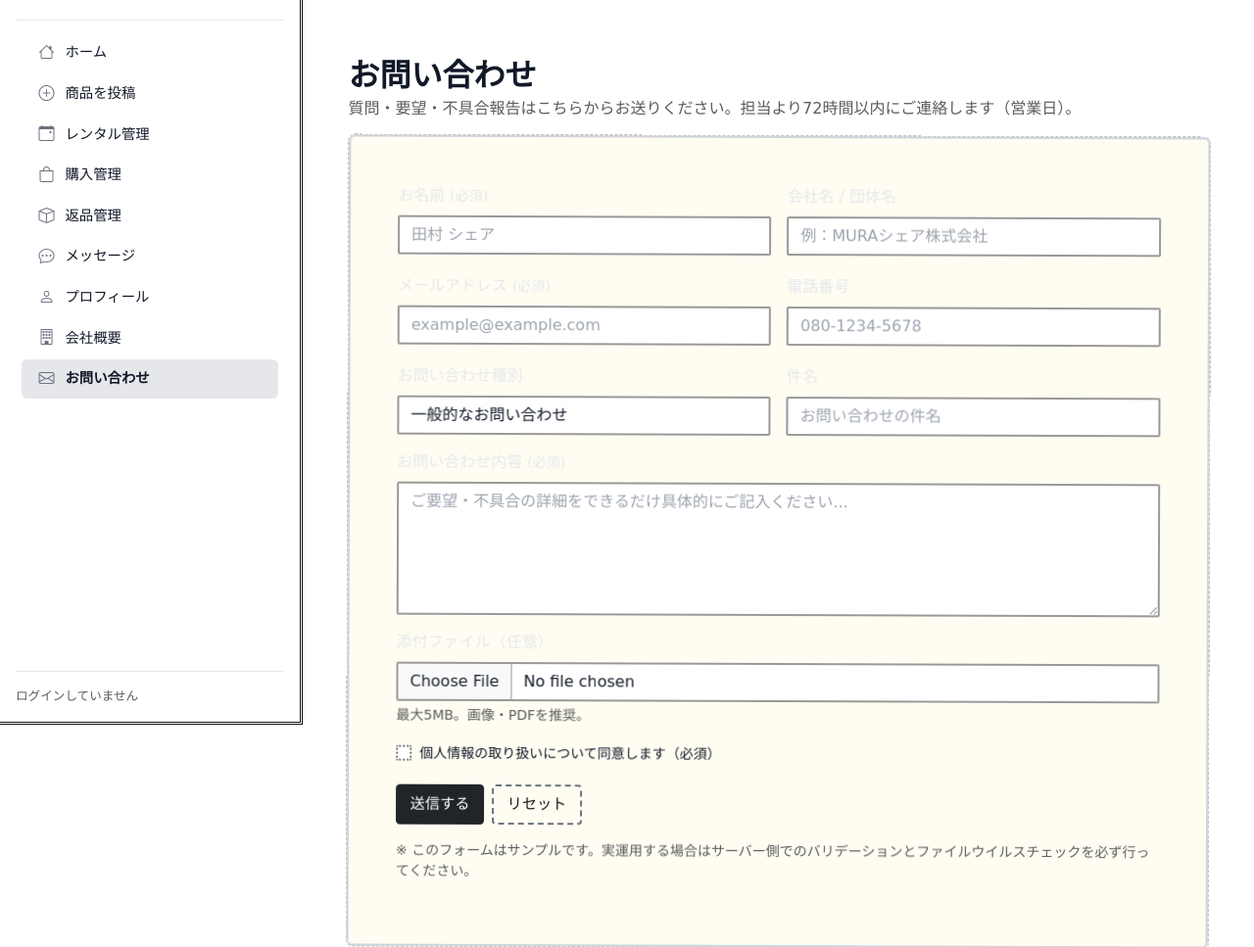
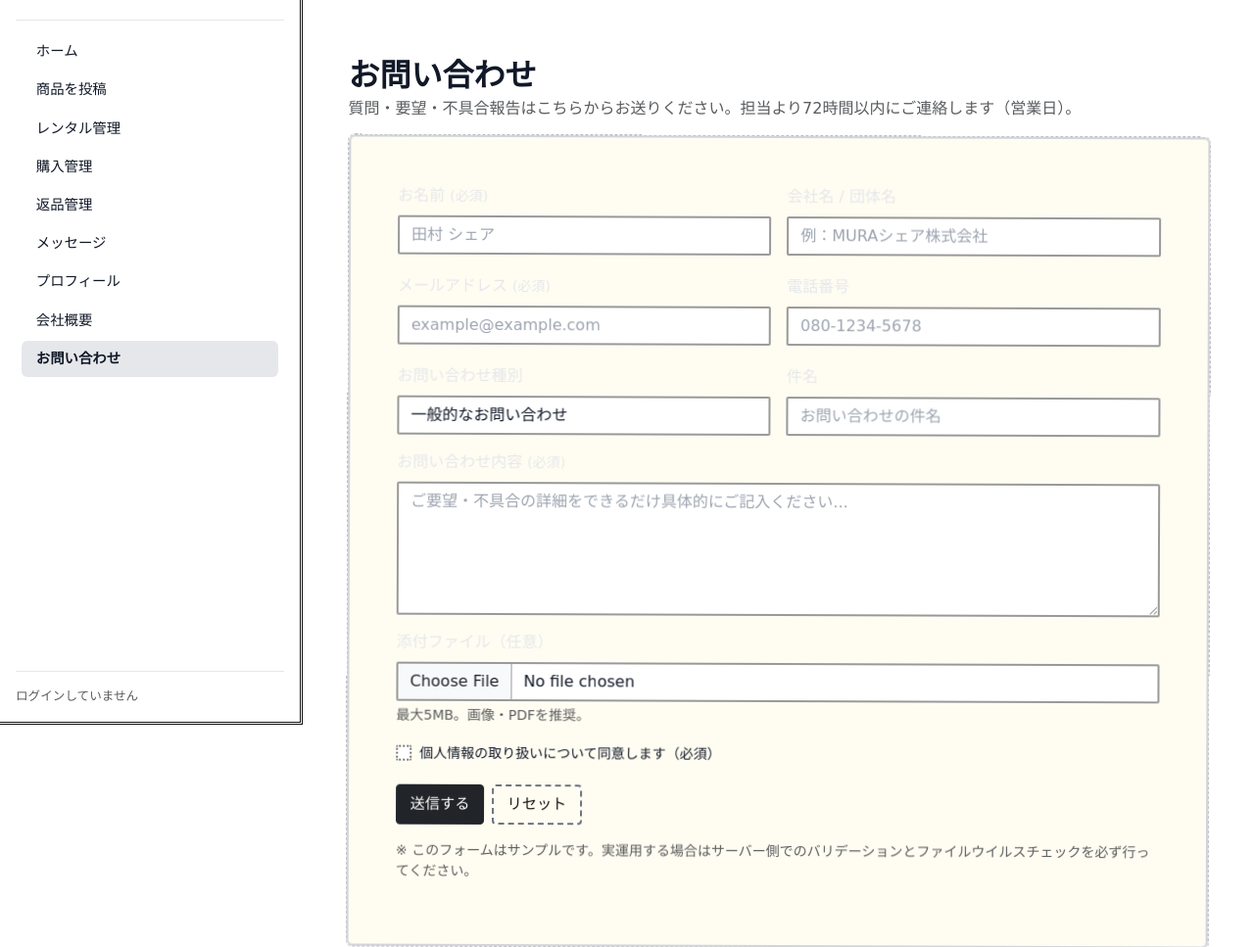
Before and after one commit to shunsuke121/mura_share, a Django app: page /contact/ in a window 1280 px wide. Shown: the part 60-1027 px from the top of the page at 98% size. Run offline with Django 4.2, Linux system fonts and the light colour scheme.

Commit message:
Remove sidebar icons

```diff
--- a/templates/_partials/sidebar.html
+++ b/templates/_partials/sidebar.html
@@ -15,13 +15,11 @@
 
     <a href="{% url 'frontend:products' %}"
        class="sidebar-link {% if request.resolver_match.url_name == 'products' %}is-active{% endif %}">
-      <span class="sidebar-icon bi bi-house"></span>
       <span class="sidebar-text">ホーム</span>
     </a>
 
     <a href="{% url 'frontend:product_new' %}"
        class="sidebar-link {% if request.resolver_match.url_name == 'product_new' %}is-active{% endif %}">
-      <span class="sidebar-icon bi bi-plus-circle"></span>
       <span class="sidebar-text">商品を投稿</span>
     </a>
 
@@ -30,32 +28,27 @@
       href="{% url 'frontend:rental_manage' %}"
       class="sidebar-link {% if request.resolver_match.url_name == 'rentals' %}is-active{% endif %}"
     >
-      <span class="sidebar-icon bi bi-calendar-event"></span>
       <span class="sidebar-text">レンタル管理</span>
     </a>
 
     <a href="{% url 'frontend:purchases' %}"
        class="sidebar-link {% if request.resolver_match.url_name == 'purchases' %}is-active{% endif %}">
-      <span class="sidebar-icon bi bi-bag"></span>
       <span class="sidebar-text">購入管理</span>
     </a>
 
     <a href="{% url 'frontend:returns' %}"
        class="sidebar-link {% if request.resolver_match.url_name == 'returns' %}is-active{% endif %}">
-      <span class="sidebar-icon bi bi-box"></span>
       <span class="sidebar-text">返品管理</span>
     </a>
 
     <a href="{% url 'frontend:messages' %}"
        class="sidebar-link {% if request.resolver_match.url_name == 'messages' %}is-active{% endif %}">
-      <span class="sidebar-icon bi bi-chat-dots"></span>
       <span class="sidebar-text">メッセージ</span>
     </a>
 
     {% if request.user.is_staff %}
   <a href="{% url 'frontend:admin_shipping' %}"
      class="sidebar-link {% if request.resolver_match.url_name == 'admin_shipping' %}is-active{% endif %}">
-    <span class="sidebar-icon bi bi-truck"></span>
     <span class="sidebar-text">配送管理</span>
   </a>
 {% endif %}
@@ -63,7 +56,6 @@
 
     <a href="{% url 'frontend:profile' %}"
        class="sidebar-link {% if request.resolver_match.url_name == 'profile' %}is-active{% endif %}">
-      <span class="sidebar-icon bi bi-person"></span>
       <span class="sidebar-text">プロフィール</span>
     </a>
 
@@ -72,7 +64,6 @@
       href="{% url 'frontend:company' %}"
       class="sidebar-link {% if request.resolver_match.url_name == 'company' %}is-active{% endif %}"
     >
-      <span class="sidebar-icon bi bi-building"></span>
       <span class="sidebar-text">会社概要</span>
     </a>
 
@@ -81,7 +72,6 @@
       href="{% url 'frontend:contact' %}"
       class="sidebar-link {% if request.resolver_match.url_name == 'contact' %}is-active{% endif %}"
     >
-      <span class="sidebar-icon bi bi-envelope"></span>
       <span class="sidebar-text">お問い合わせ</span>
     </a>
 
```
